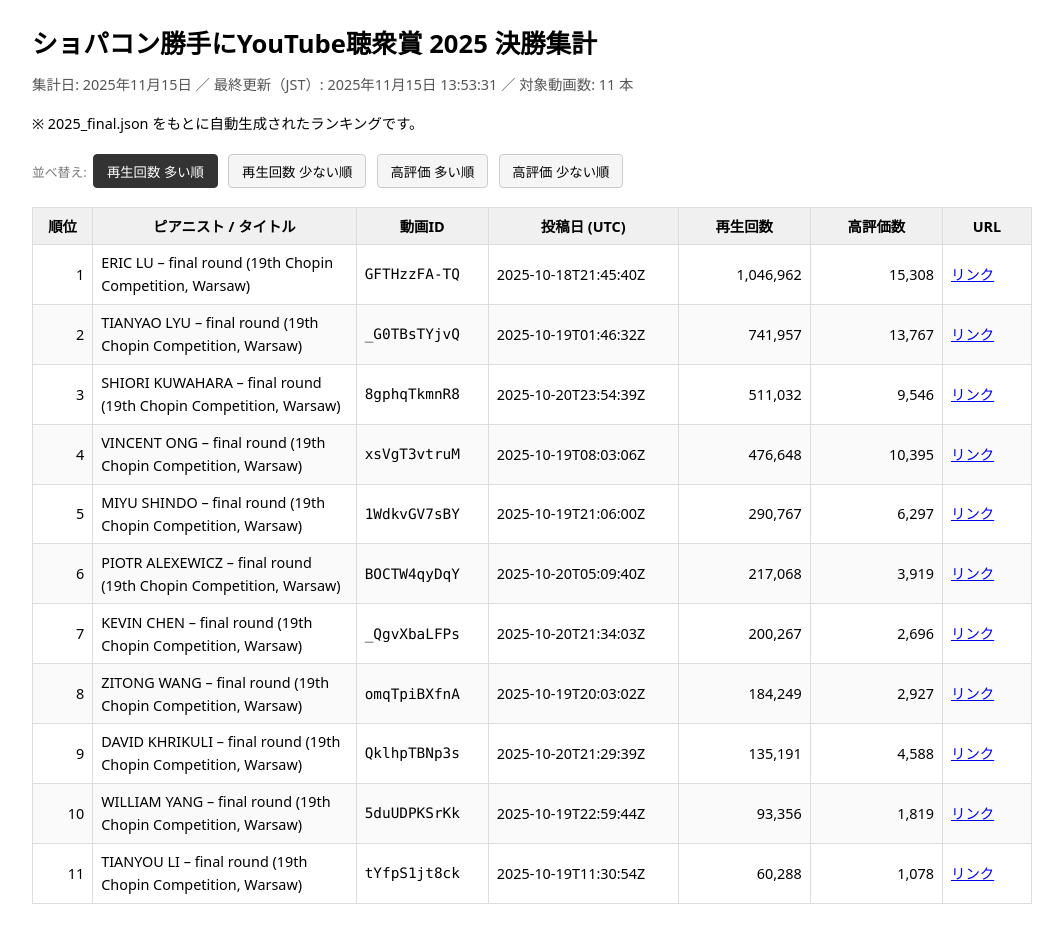
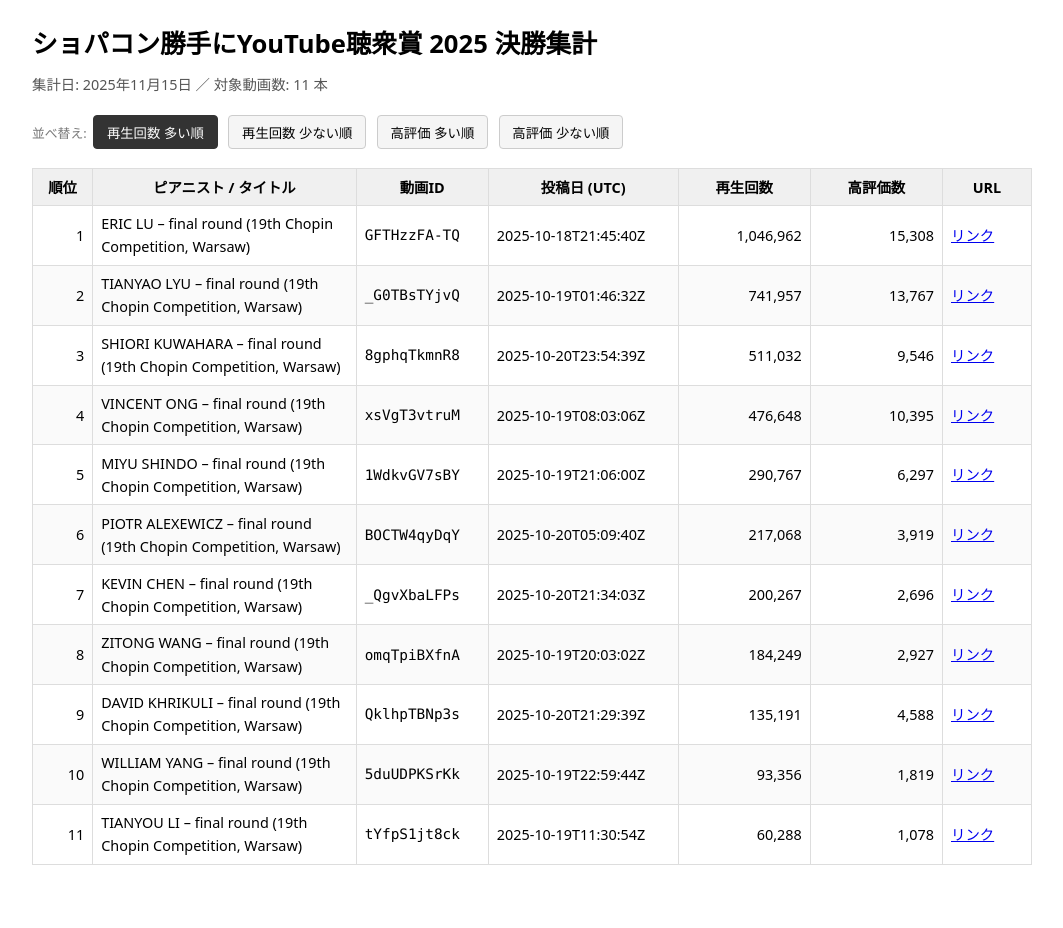
Before and after one commit to kumlah/chopin-competition, a Jekyll site: the page 2025_final.html, which Jekyll copies as it is, in a window 1280 px wide. Shown: the whole page, without its empty margins (108-1171 px from the left). Built offline with Jekyll 4.4.1, drawn with Linux system fonts in a browser that asks for light colours; after the commit the page ends 900 px from its top, so only the background shows below that.

Commit message:
Update 2025_final.html [skip ci]

```diff
--- a/2025_final.html
+++ b/2025_final.html
@@ -25,8 +25,7 @@
 </head>
 <body>
   <h1>ショパコン勝手にYouTube聴衆賞 2025 決勝集計</h1>
-  <div class="meta">集計日: 2025年11月15日 ／ 最終更新（JST）: 2025年11月15日 13:53:31 ／ 対象動画数: 11 本</div>
-  <div class="note">※ 2025_final.json をもとに自動生成されたランキングです。</div>
+  <div class="meta">集計日: 2025年11月15日 ／ 対象動画数: 11 本</div>
   <div class="controls">
     <span class="small">並べ替え: </span>
     <button data-key="viewCount" data-dir="desc" class="active">再生回数 多い順</button>
```
